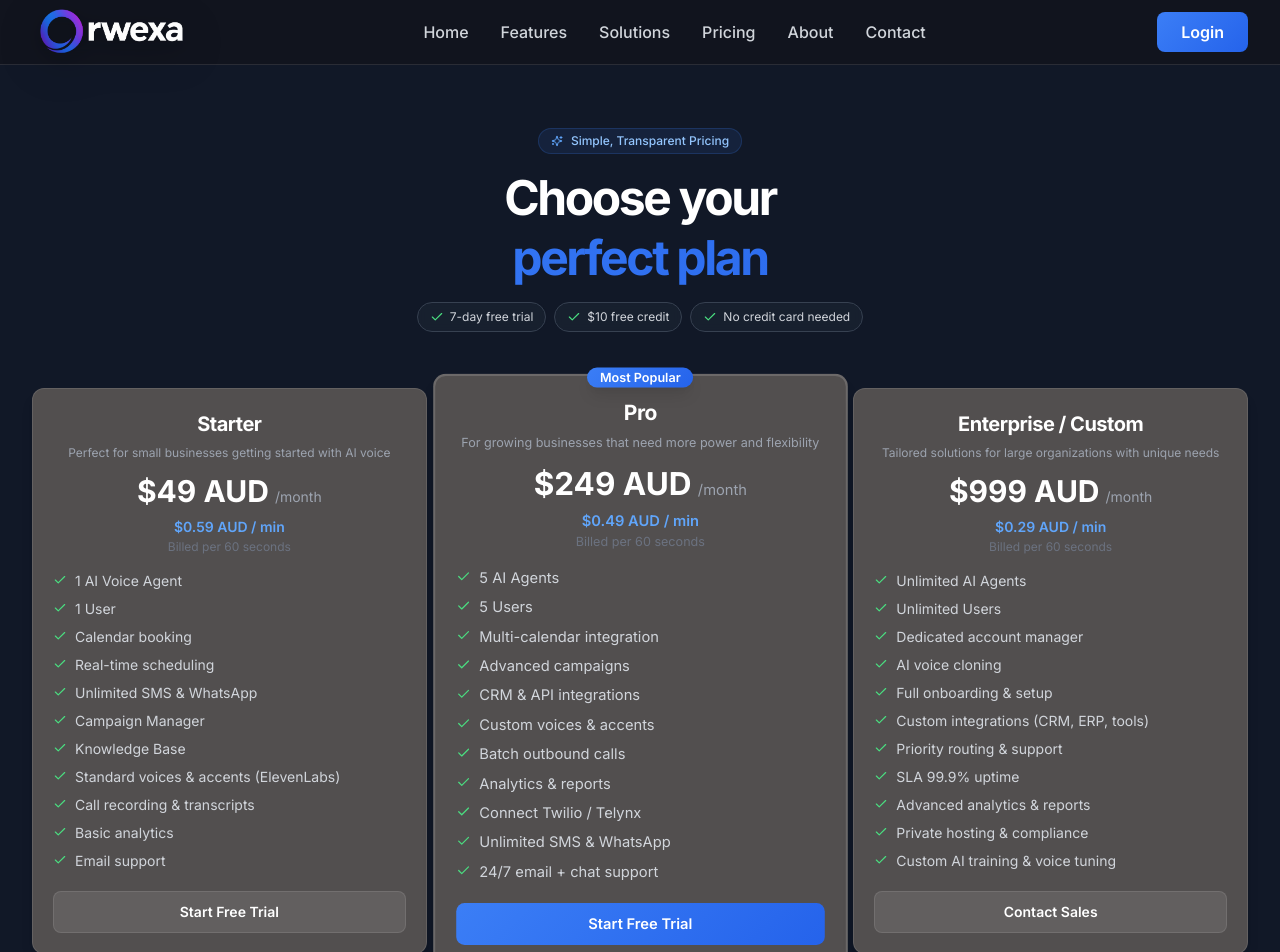
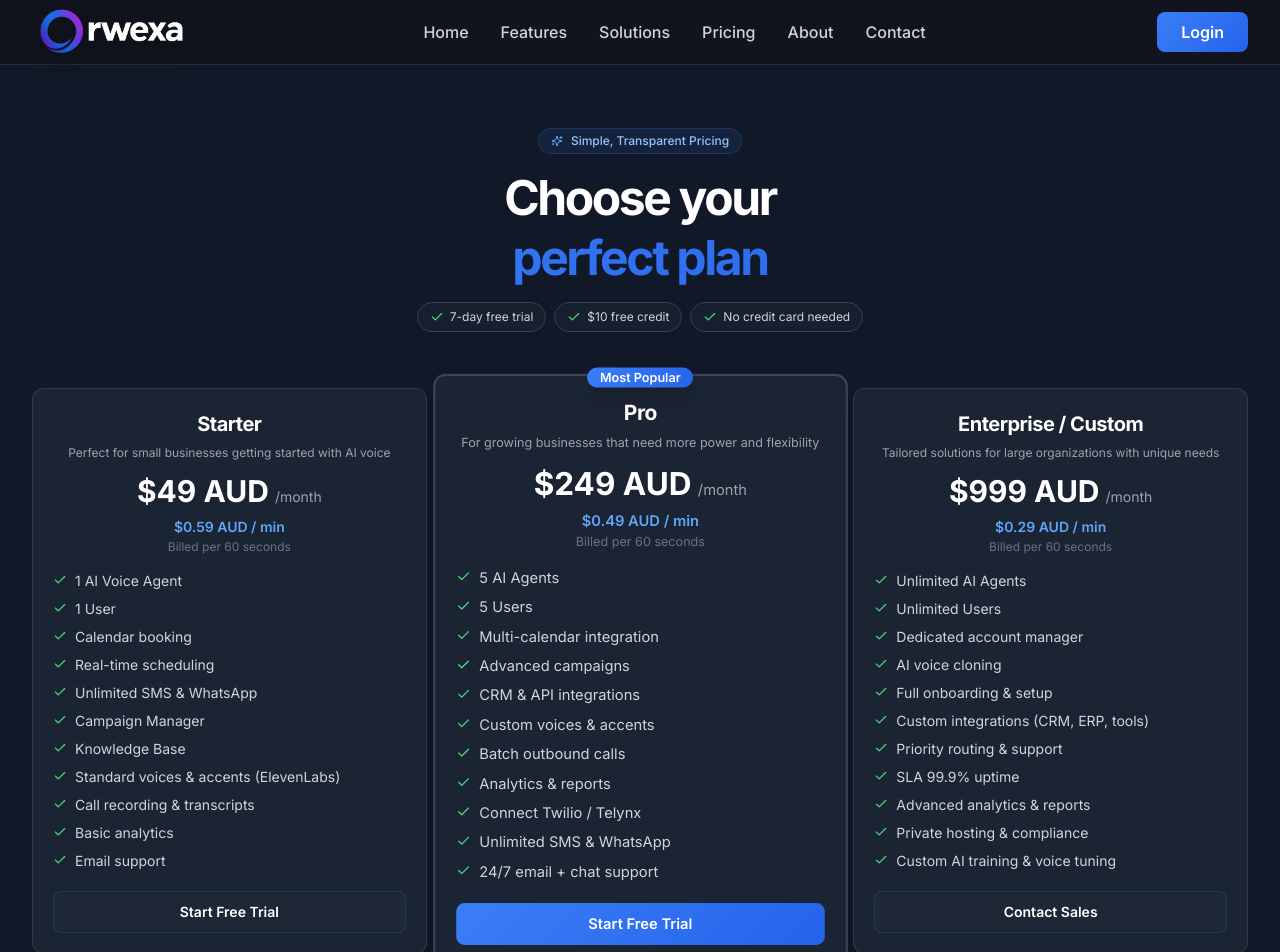
Before and after one commit to sohamamatya/orwexa, a Next.js app: page /pricing in a window 1280 px wide. Shown: the top 952 px of the page. Built offline with nearby package versions, Linux system fonts and the light colour scheme.

Commit message:
pricing page update

```diff
--- a/src/app/pricing/page.tsx
+++ b/src/app/pricing/page.tsx
@@ -1,9 +1,11 @@
 "use client";
 
+import { useState } from "react";
 import { Check, HelpCircle, Sparkles } from "lucide-react";
 import PricingCard from "@/components/PricingCard";
 
 export default function PricingPage() {
+  const [selectedPlan, setSelectedPlan] = useState<number | null>(null);
 
   const pricingPlans = [
     {
@@ -188,7 +190,12 @@ export default function PricingPage() {
         <div className="max-w-7xl mx-auto">
           <div className="grid md:grid-cols-3 gap-4">
             {pricingPlans.map((plan, index) => (
-              <PricingCard key={index} {...plan} />
+              <PricingCard
+                key={index}
+                {...plan}
+                selected={selectedPlan === index}
+                onClick={() => setSelectedPlan(index)}
+              />
             ))}
           </div>
         </div>
--- a/src/components/PricingCard.tsx
+++ b/src/components/PricingCard.tsx
@@ -12,6 +12,8 @@ interface PricingCardProps {
   popular?: boolean;
   cta: string;
   ctaLink: string;
+  selected?: boolean;
+  onClick?: () => void;
 }
 
 export default function PricingCard({
@@ -25,15 +27,42 @@ export default function PricingCard({
   popular = false,
   cta,
   ctaLink,
+  selected = false,
+  onClick,
 }: PricingCardProps) {
   return (
     <div
-      className={`relative p-5 rounded-xl shadow-lg hover:shadow-2xl transition-all duration-300 ${
+      onClick={onClick}
+      className={`relative p-5 rounded-xl shadow-lg transition-all duration-300 cursor-pointer group ${
         popular ? 'scale-105' : ''
+      } ${
+        selected
+          ? 'ring-2 ring-primary-500 ring-offset-2 ring-offset-gray-900 bg-primary-500/10 border-2 border-primary-500/50'
+          : 'hover:bg-primary-500/10 hover:border-2 hover:border-primary-500/50 hover:ring-2 hover:ring-primary-500/30 hover:ring-offset-2 hover:ring-offset-gray-900'
+      } ${
+        selected
+          ? ''
+          : popular
+            ? 'border-2 border-white/15'
+            : 'border border-white/10'
       }`}
       style={{
-        backgroundColor: '#524f4f',
-        border: popular ? '2px solid rgba(255, 255, 255, 0.15)' : '1px solid rgba(255, 255, 255, 0.1)'
+        backgroundColor: selected
+          ? 'rgba(59, 126, 246, 0.1)'
+          : 'rgba(31, 41, 55, 0.8)', // gray-800 with transparency
+        boxShadow: selected
+          ? '0 0 30px rgba(59, 126, 246, 0.3), 0 10px 40px rgba(37, 99, 235, 0.2)'
+          : undefined
+      }}
+      onMouseEnter={(e) => {
+        if (!selected) {
+          e.currentTarget.style.boxShadow = '0 0 30px rgba(59, 126, 246, 0.3), 0 10px 40px rgba(37, 99, 235, 0.2)';
+        }
+      }}
+      onMouseLeave={(e) => {
+        if (!selected) {
+          e.currentTarget.style.boxShadow = '';
+        }
       }}
     >
       {/* Popular Badge */}
@@ -47,17 +76,17 @@ export default function PricingCard({
 
       {/* Header */}
       <div className="text-center mb-4">
-        <h3 className="text-xl font-bold text-white mb-1.5">{title}</h3>
+        <h3 className={`text-xl font-bold mb-1.5 transition-colors duration-300 ${selected ? 'text-primary-300' : 'text-white group-hover:text-primary-300'}`}>{title}</h3>
         <p className="text-gray-400 text-xs mb-3">{description}</p>
         <div className="flex items-baseline justify-center mb-2">
-          <span className="text-3xl font-bold text-white">{price}</span>
+          <span className={`text-3xl font-bold transition-colors duration-300 ${selected ? 'text-primary-300' : 'text-white group-hover:text-primary-300'}`}>{price}</span>
           {price !== "Custom" && period && (
             <span className="text-gray-400 ml-1.5 text-sm">{period}</span>
           )}
         </div>
         {callCost && (
           <div className="space-y-0.5">
-            <div className="text-primary-400 font-semibold text-sm">{callCost}</div>
+            <div className={`font-semibold text-sm transition-colors duration-300 ${selected ? 'text-primary-300' : 'text-primary-400 group-hover:text-primary-300'}`}>{callCost}</div>
             {billing && (
               <div className="text-xs text-gray-500">{billing}</div>
             )}
@@ -86,7 +115,7 @@ export default function PricingCard({
               ? 'bg-gradient-primary hover:shadow-lg hover:scale-105'
               : 'hover:bg-opacity-80'
           }`}
-          style={popular ? {color: '#ffffff'} : {backgroundColor: '#625f5f', color: '#ffffff', border: '1px solid rgba(255, 255, 255, 0.1)'}}
+          style={popular ? {color: '#ffffff'} : {backgroundColor: 'rgba(31, 41, 55, 0.9)', color: '#ffffff', border: '1px solid rgba(59, 126, 246, 0.2)'}}
         >
           {cta}
         </a>
@@ -98,7 +127,7 @@ export default function PricingCard({
               ? 'bg-gradient-primary hover:shadow-lg hover:scale-105'
               : 'hover:bg-opacity-80'
           }`}
-          style={popular ? {color: '#ffffff'} : {backgroundColor: '#625f5f', color: '#ffffff', border: '1px solid rgba(255, 255, 255, 0.1)'}}
+          style={popular ? {color: '#ffffff'} : {backgroundColor: 'rgba(31, 41, 55, 0.9)', color: '#ffffff', border: '1px solid rgba(59, 126, 246, 0.2)'}}
         >
           {cta}
         </Link>
```
